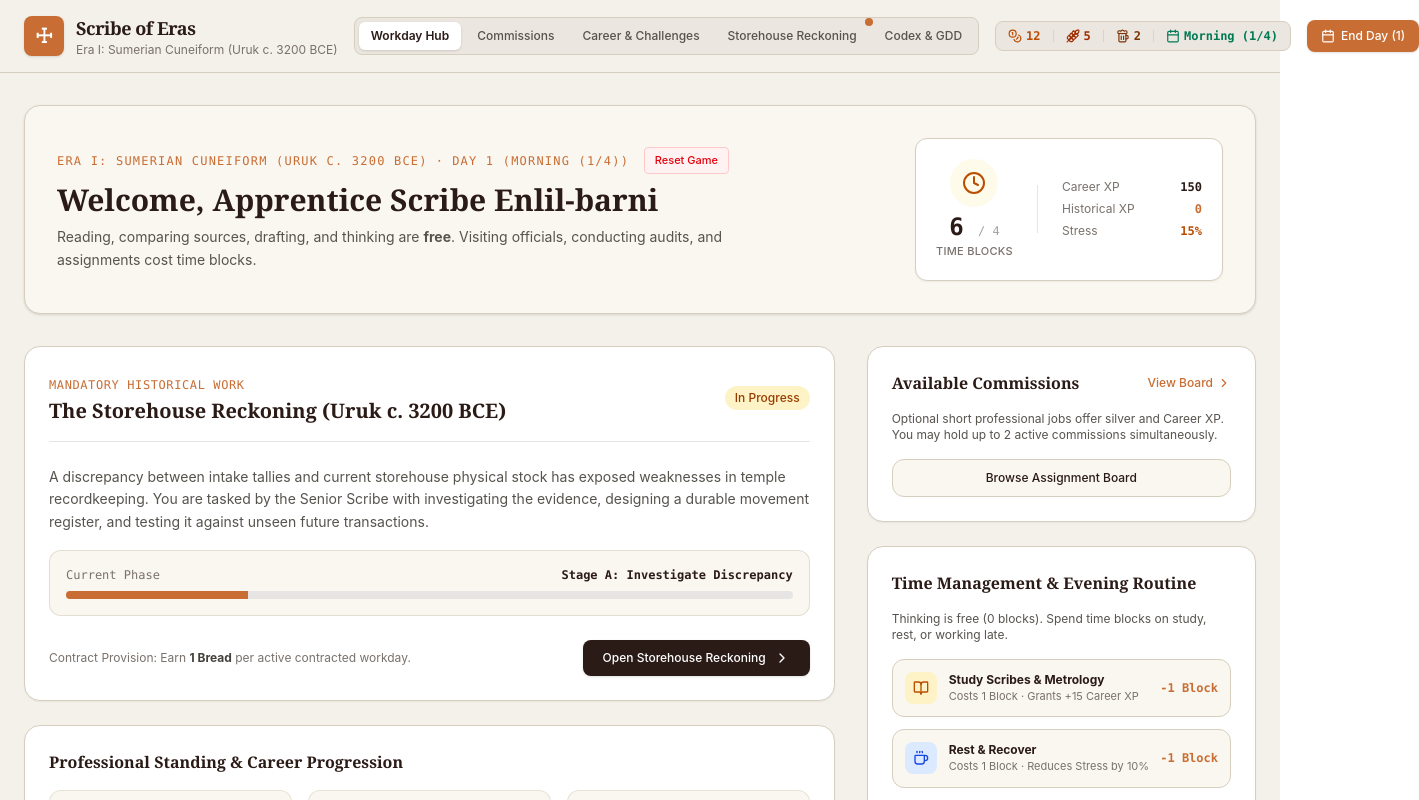
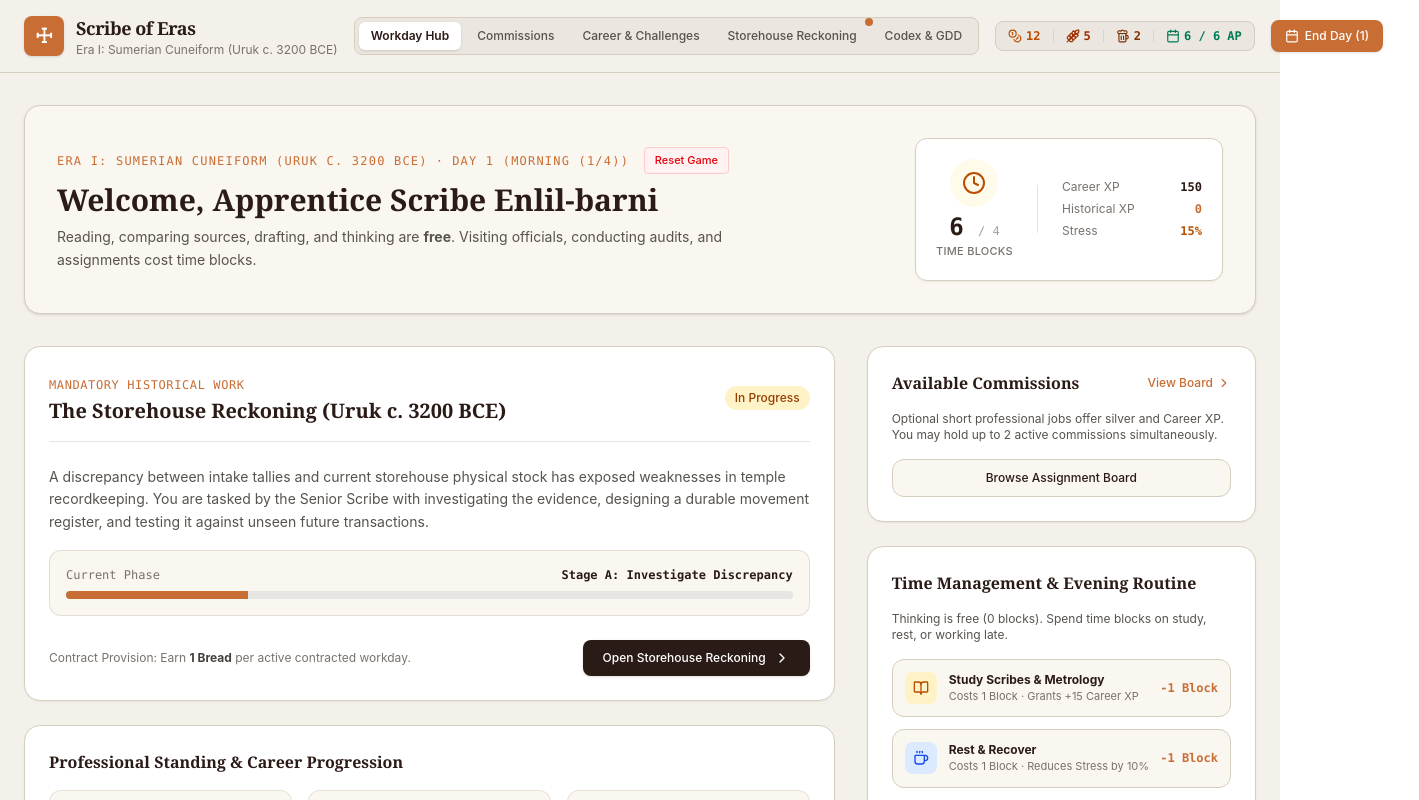
Before and after one commit to JawnGrimm/eras, a React (Vite) app: page / in a window 1280 px wide. Shown: the top 800 px of the page, 1419 px wide, since content can reach past the window. Built offline with nearby package versions, Linux system fonts and the light colour scheme.

Commit message:
Align interface costs with six-AP Workday

```diff
--- a/src/components/Header.tsx
+++ b/src/components/Header.tsx
@@ -109,12 +109,10 @@ export const Header: React.FC<HeaderProps> = ({
               <span className="tabular-nums font-semibold">{player.beer}</span>
             </div>
             <div className="w-px h-3 bg-stone-300 dark:bg-stone-700" />
-            <div className="flex items-center gap-1 text-emerald-700 dark:text-emerald-400" title="Daily Time Blocks (4 per day)">
+            <div className="flex items-center gap-1 text-emerald-700 dark:text-emerald-400" title="Daily Action Points (6 per Workday)">
               <Calendar className="w-3.5 h-3.5" />
               <span className="tabular-nums font-semibold">
-                {player.currentBlock === 1 ? 'Morning (1/4)' :
-                 player.currentBlock === 2 ? 'Midday (2/4)' :
-                 player.currentBlock === 3 ? 'Afternoon (3/4)' : 'Evening (4/4)'}
+                {player.blocksRemaining} / 6 AP
               </span>
             </div>
           </div>
```
